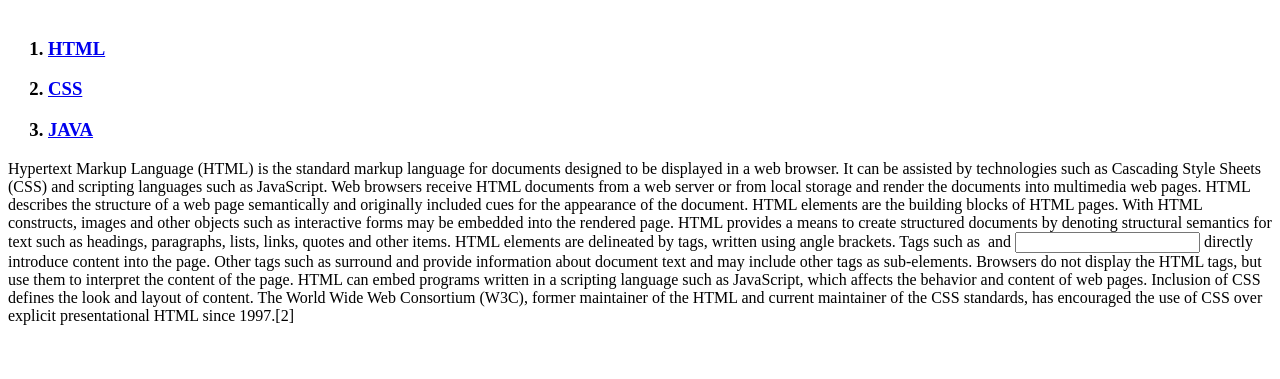
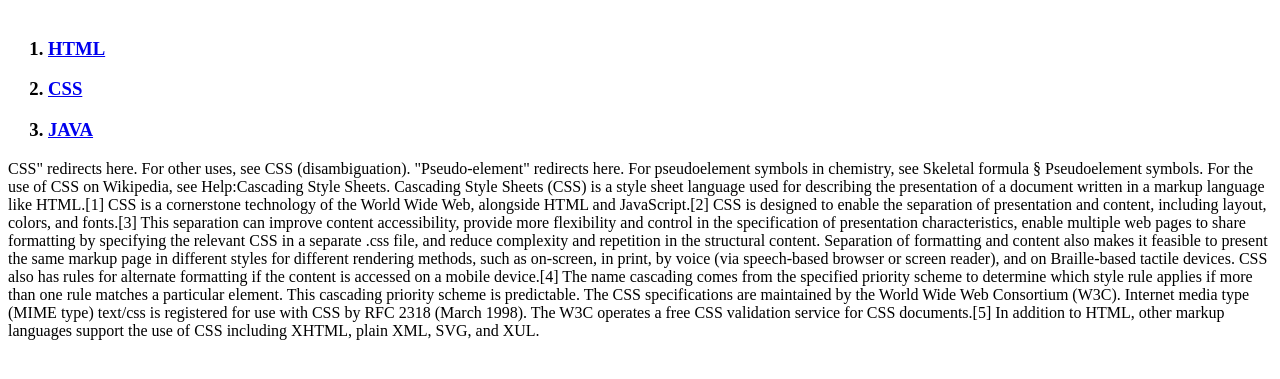
Before and after one commit to masiljangajji/Web, a plain HTML site: page 2.html in a window 1280 px wide. Shown: the part 79-458 px from the top of the page. Drawn offline with Linux system fonts and the light colour scheme; a script that the page names is missing.

Commit message:
Update 2.html

```diff
--- a/2.html
+++ b/2.html
@@ -16,15 +16,21 @@
 
     <h3><li><a href="3.html" target="_blank" title="JAVA">JAVA</li></a></h3>
   </ol>
+  <p>
+  CSS" redirects here. For other uses, see CSS (disambiguation).
+  "Pseudo-element" redirects here. For pseudoelement symbols in chemistry, see Skeletal formula § Pseudoelement symbols.
+  For the use of CSS on Wikipedia, see Help:Cascading Style Sheets.
+  Cascading Style Sheets (CSS) is a style sheet language used for describing the presentation of a document written in a markup language like HTML.[1] CSS is a cornerstone technology of the World Wide Web, alongside HTML and JavaScript.[2]
 
-  <p>
-  Hypertext Markup Language (HTML) is the standard markup language for documents designed to be displayed in a web browser. It can be assisted by technologies such as Cascading Style Sheets (CSS) and scripting languages such as JavaScript.
+CSS is designed to enable the separation of presentation and content, including layout, colors, and fonts.[3] This separation can improve content accessibility, provide more flexibility and control in the specification of presentation characteristics, enable multiple web pages to share formatting by specifying the relevant CSS in a separate .css file, and reduce complexity and repetition in the structural content.
 
-Web browsers receive HTML documents from a web server or from local storage and render the documents into multimedia web pages. HTML describes the structure of a web page semantically and originally included cues for the appearance of the document.
+Separation of formatting and content also makes it feasible to present the same markup page in different styles for different rendering methods, such as on-screen, in print, by voice (via speech-based browser or screen reader), and on Braille-based tactile devices. CSS also has rules for alternate formatting if the content is accessed on a mobile device.[4]
 
-HTML elements are the building blocks of HTML pages. With HTML constructs, images and other objects such as interactive forms may be embedded into the rendered page. HTML provides a means to create structured documents by denoting structural semantics for text such as headings, paragraphs, lists, links, quotes and other items. HTML elements are delineated by tags, written using angle brackets. Tags such as <img /> and <input /> directly introduce content into the page. Other tags such as  surround and provide information about document text and may include other tags as sub-elements. Browsers do not display the HTML tags, but use them to interpret the content of the page.
+The name cascading comes from the specified priority scheme to determine which style rule applies if more than one rule matches a particular element. This cascading priority scheme is predictable.
 
-HTML can embed programs written in a scripting language such as JavaScript, which affects the behavior and content of web pages. Inclusion of CSS defines the look and layout of content. The World Wide Web Consortium (W3C), former maintainer of the HTML and current maintainer of the CSS standards, has encouraged the use of CSS over explicit presentational HTML since 1997.[2]
+The CSS specifications are maintained by the World Wide Web Consortium (W3C). Internet media type (MIME type) text/css is registered for use with CSS by RFC 2318 (March 1998). The W3C operates a free CSS validation service for CSS documents.[5]
+
+In addition to HTML, other markup languages support the use of CSS including XHTML, plain XML, SVG, and XUL.
 </p>
 
 <p>
@@ -48,8 +54,9 @@ s.setAttribute('data-timestamp', +new Date());
 })();
 </script>
 <noscript>Please enable JavaScript to view the <a href="https://disqus.com/?ref_noscript">comments powered by Disqus.</a></noscript>
+</p>
 
-</p>
+
 
   </body>
   </html>
```
